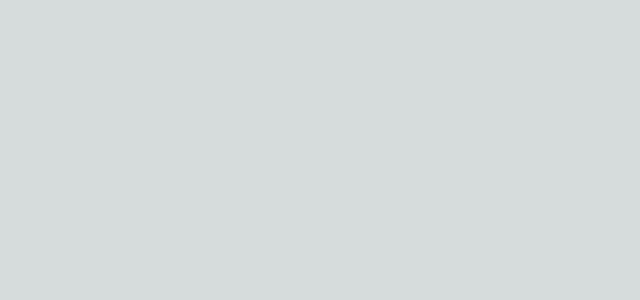
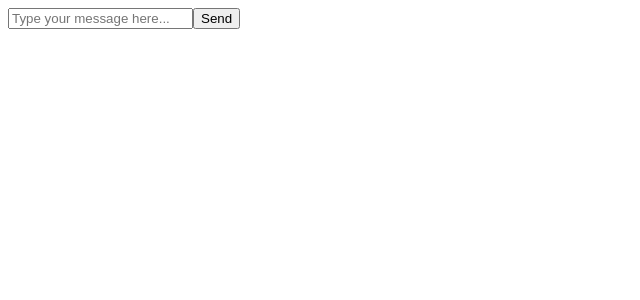
Before and after one commit to wjorgensen/funny-game, a Next.js app in the folder funny-game-next/: page / in a window 1280 px wide. Shown: the top 300 px of the page, without its empty margins (0-640 px from the left). Built offline with nearby package versions, Linux system fonts and the light colour scheme.

Commit message:
compnents

```diff
--- /dev/null
+++ b/funny-game-next/src/components/TextInput.tsx
@@ -0,0 +1,11 @@
+
+import React from 'react'
+
+export default function TextInput(){
+  return (
+    <form className="input-field">
+      <input type="text" placeholder="Type your message here..." />
+      <button type="submit">Send</button>
+    </form>
+  )
+}
--- a/funny-game-next/src/pages/in-game/index.tsx
+++ b/funny-game-next/src/pages/in-game/index.tsx
@@ -1,3 +1,5 @@
+import Link from 'next/link';
+
 export default function Home() {
     return (
       <>
--- a/funny-game-next/src/pages/index.tsx
+++ b/funny-game-next/src/pages/index.tsx
@@ -1,9 +1,10 @@
-
+import TextInput from '@/components/TextInput';
+import Link from 'next/link';
 
 export default function Home() {
   return (
     <>
-
+    <TextInput />
     </>
   )
 }
--- a/funny-game-next/src/pages/lobby/index.tsx
+++ b/funny-game-next/src/pages/lobby/index.tsx
@@ -1,3 +1,5 @@
+import Link from 'next/link';
+
 export default function Home() {
     return (
       <>
--- a/funny-game-next/src/styles/globals.css
+++ b/funny-game-next/src/styles/globals.css
@@ -1,27 +1,3 @@
-@tailwind base;
-@tailwind components;
-@tailwind utilities;
-
-:root {
-  --foreground-rgb: 0, 0, 0;
-  --background-start-rgb: 214, 219, 220;
-  --background-end-rgb: 255, 255, 255;
+.input-field{
+  color: black;
 }
-
-@media (prefers-color-scheme: dark) {
-  :root {
-    --foreground-rgb: 255, 255, 255;
-    --background-start-rgb: 0, 0, 0;
-    --background-end-rgb: 0, 0, 0;
-  }
-}
-
-body {
-  color: rgb(var(--foreground-rgb));
-  background: linear-gradient(
-      to bottom,
-      transparent,
-      rgb(var(--background-end-rgb))
-    )
-    rgb(var(--background-start-rgb));
-}
```
Also changed, not shown: funny-game-next/src/components/ImageWrapper.tsx (added).
